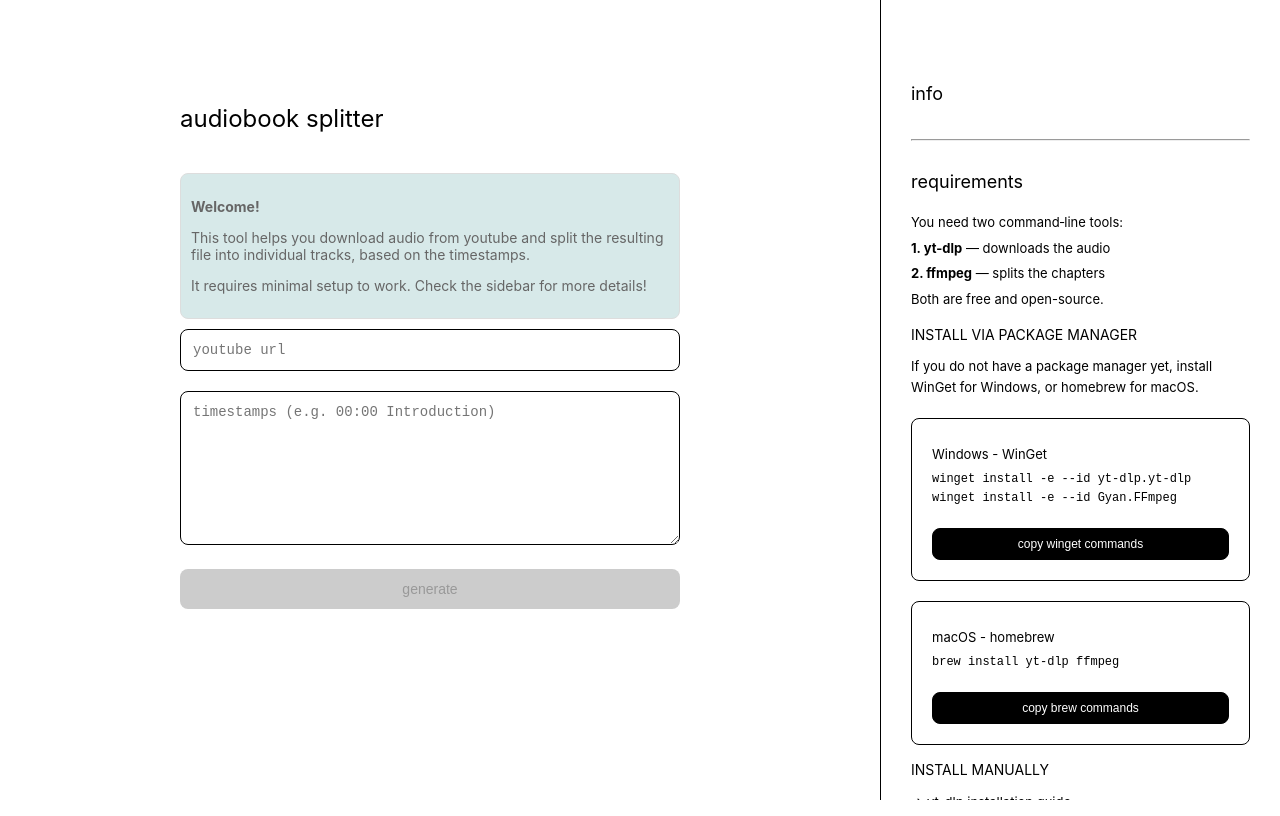
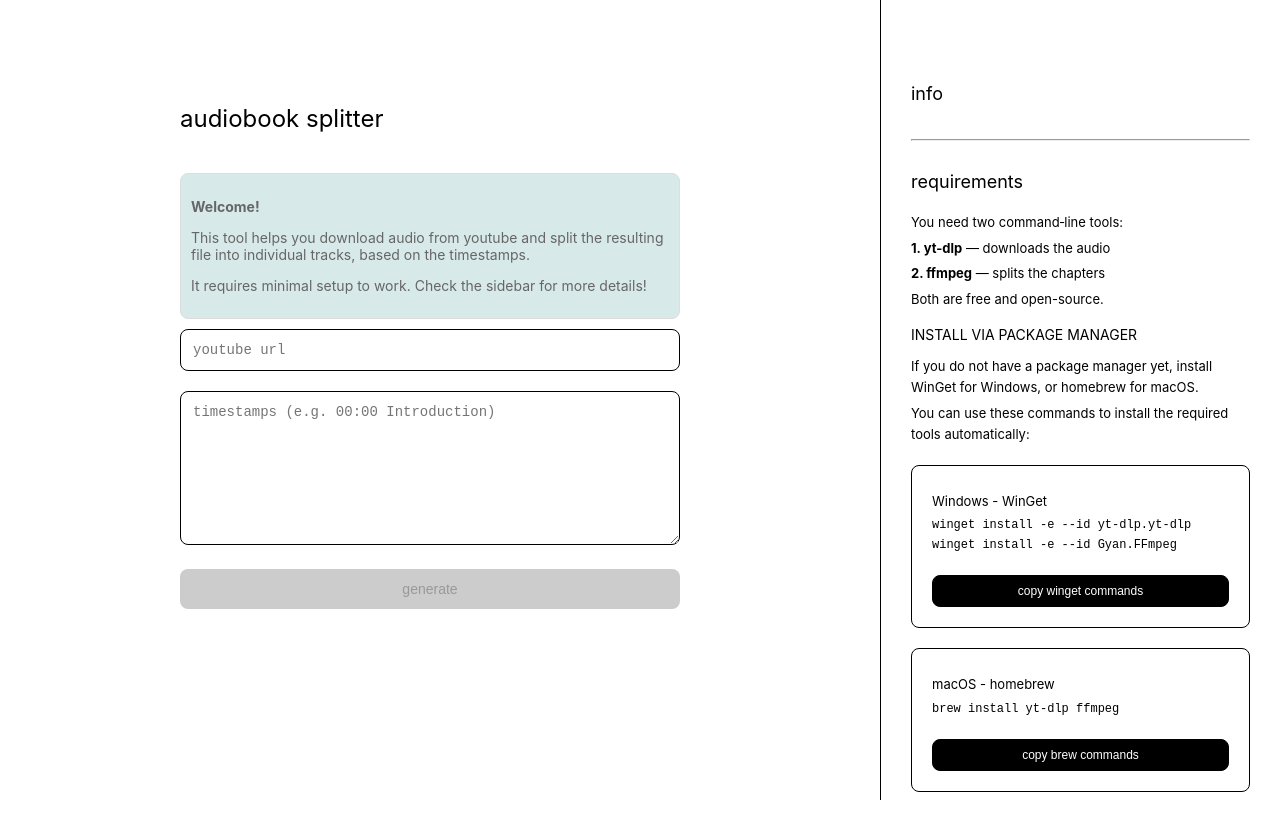
Before and after one commit to szekelyzol/audiobook-splitter, a Next.js app: page / in a window 1280 px wide. Both pictures are taken after a click on the heading "requirements". Built offline with nearby package versions, Linux system fonts and the light colour scheme.

Commit message:
Add a nice line

```diff
--- a/pages/index.tsx
+++ b/pages/index.tsx
@@ -325,6 +325,8 @@ export default function Home() {
 
               <p>If you do not have a package manager yet, install WinGet for Windows, or homebrew for macOS.</p>
 
+              <p>You can use these commands to install the required tools automatically:</p>
+
               <div className={styles.minimalCommands}>
                 <p>Windows - WinGet</p>
                 <pre>{WIN_WINGET}</pre>
```
